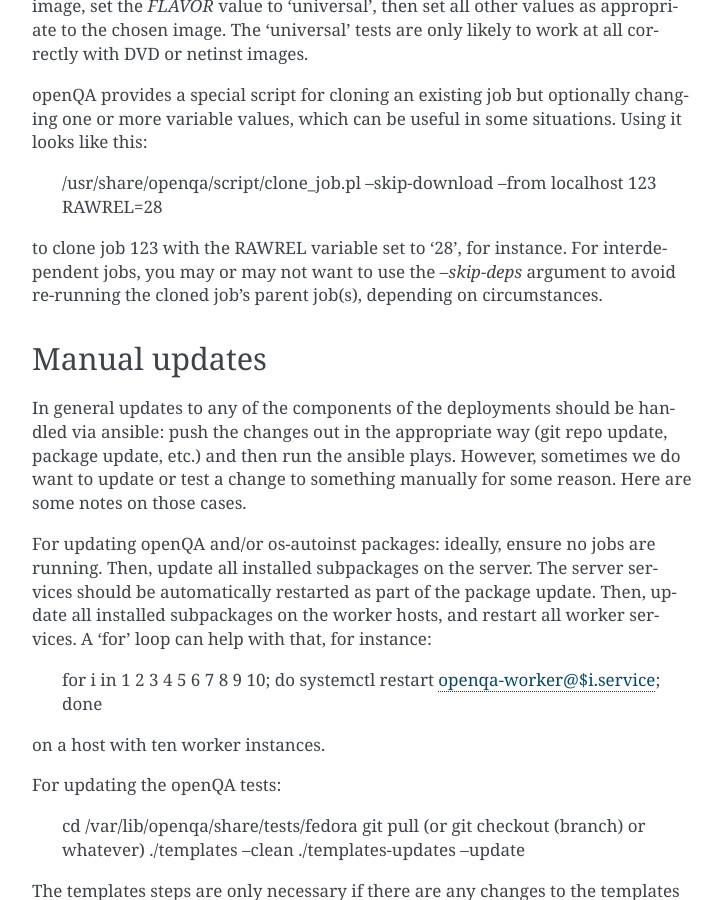
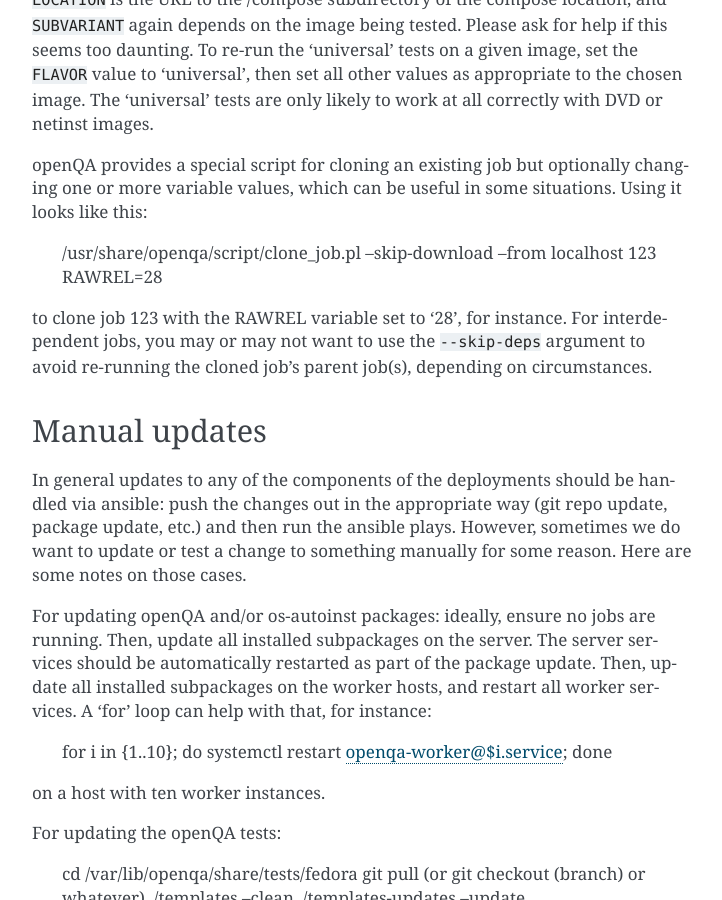
Before and after one commit to FrostyX/infra-docs, a Sphinx documentation site: the page built from docs/sysadmin-guide/sops/openqa.rst, in a window 1280 px wide and 900 px high, scrolled down 5001 px. Shown: the whole window, without its empty margins (388-1110 px from the left). Built offline with Sphinx 7.4.7, drawn with Linux system fonts in a browser that asks for light colours; some of the changed text lies outside the part shown.

Commit message:
openqa fixups from #77 review (double backticks, range)
Fix up a couple of issues @bowlofeggs noted in #77 (the PR that
added the openQA guide): double not single backticks, and use
{1..10} to simplify the range in a command for restarting the
workers.

Signed-off-by: Adam Williamson <awilliam@redhat.com>

```diff
--- a/docs/sysadmin-guide/sops/openqa.rst
+++ b/docs/sysadmin-guide/sops/openqa.rst
@@ -61,7 +61,7 @@
 
 It hosts an NFS share that contains the tests, the 'needles' (screenshots with metadata as JSON
 files that are used for screen matching), and test 'assets' like ISO files and disk images. The
-path is `/var/lib/openqa/share/factory`.
+path is ``/var/lib/openqa/share/factory``.
 
 In our deployment, the PostgreSQL database for each instance is hosted by the QA database server.
 Also, some paths on the server are themselves mounted as NFS shares from the infra storage server.
@@ -76,7 +76,7 @@
 
 The server systems run a fedmsg consumer for the purpose of automatically scheduling jobs in
 response to the appearance of new composes and critical path updates, and one for the purpose
-of reporting the results of completed jobs to ResultsDB and Wikitcms. These use the `fedmsg-hub`
+of reporting the results of completed jobs to ResultsDB and Wikitcms. These use the ``fedmsg-hub``
 system.
 
 
@@ -92,7 +92,7 @@
 should do and what response it should expect in terms of screen contents or serial console
 output. The server 'pushes' jobs to the worker instances over a websocket connection.
 
-Each worker host must mount the `/var/lib/openqa/share/factory` NFS share provided by the server.
+Each worker host must mount the ``/var/lib/openqa/share/factory`` NFS share provided by the server.
 If this share is not mounted, any jobs run will fail immediately due to expected asset and test
 files not being found.
 
@@ -119,7 +119,7 @@
 this does not happen, something is wrong, and manual inspection is needed.
 
 Our usual practice is to upgrade the openQA systems to new Fedora releases promptly as they
-appear, using `dnf system-upgrade`. This is done manually. We usually upgrade the staging instance
+appear, using ``dnf system-upgrade``. This is done manually. We usually upgrade the staging instance
 first and watch for problems for a week or two before upgrading production.
 
 
@@ -129,10 +129,10 @@
 The optimal approach to rebooting an entire openQA deployment is as follows:
 
 1. Wait until no jobs are running
-2. Stop all `openqa-*` services on the server, so no more will be queued
-3. Stop all `openqa-worker@` services on the worker hosts
+2. Stop all ``openqa-*`` services on the server, so no more will be queued
+3. Stop all ``openqa-worker@`` services on the worker hosts
 4. Reboot the server
-5. Check for failed services (`systemctl --failed`) and restart any that failed
+5. Check for failed services (``systemctl --failed``) and restart any that failed
 6. Once the server is fully functional, reboot the worker hosts
 7. Check for failed services and restart any that failed, particularly the NFS mount service
 
@@ -144,7 +144,7 @@
 being restarted.
 
 If only a worker host needs restarting, there is no need to restart the server too, but it is best
-to wait until no jobs are running on that host, and stop all `open-worker@` services on the host
+to wait until no jobs are running on that host, and stop all ``open-worker@`` services on the host
 before rebooting it.
 
 There are two ways to check if jobs are running and if so where. You can go to the web UI for
@@ -173,7 +173,7 @@
 cases of inter-dependent jobs correctly when restarting, but doesn't always manage to do it right;
 when it goes wrong, the best thing to do is usually to re-run all jobs for that medium.
 
-To run or re-run the full set of tests for a compose or update, you can use the `fedora-openqa`
+To run or re-run the full set of tests for a compose or update, you can use the ``fedora-openqa``
 CLI. To run or re-run tests for a compose, use:
 
     fedora-openqa compose -f (COMPOSE LOCATION)
@@ -182,14 +182,14 @@
 only work for Pungi-produced composes with the expected productmd-format metadata, and a couple
 of other quite special cases.
 
-The `-f` argument means 'force', and is necessary to re-run tests: usually, the scheduler will
-refuse to re-schedule tests that have already run, and `-f` overrides this.
+The ``-f`` argument means 'force', and is necessary to re-run tests: usually, the scheduler will
+refuse to re-schedule tests that have already run, and ``-f`` overrides this.
 
 To run or re-run tests for an update, use:
 
     fedora-openqa update -f (UPDATEID) (RELEASE)
 
-where (UPDATEID) is the update's ID - something like `FEDORA-2018-blahblah` - and (RELEASE) is the
+where (UPDATEID) is the update's ID - something like ``FEDORA-2018-blahblah`` - and (RELEASE) is the
 release for which the update is intended (27, 28, etc).
 
 To run or re-run only the tests for a specific medium (usually a single image file), you must use
@@ -197,17 +197,17 @@
 
     /usr/share/openqa/script/client isos post ISO=Fedora-Server-dvd-x86_64-Rawhide-20180108.n.0.iso DISTRI=fedora VERSION=Rawhide FLAVOR=Server-dvd-iso ARCH=x86_64 BUILD=Fedora-Rawhide-20180108.n.0 CURRREL=27 PREVREL=26 RAWREL=28 IMAGETYPE=dvd LOCATION=http://kojipkgs.fedoraproject.org/compose/rawhide/Fedora-Rawhide-20180108.n.0/compose SUBVARIANT=Server
 
-The `ISO` value is the filename of the image to test (it may not actually be an ISO), the `DISTRI`
-value is always 'fedora', the `VERSION` value should be the release number or 'Rawhide', the
-`FLAVOR` value depends on the image being tested (you can check the value from an existing test
-for the same or a similar ISO), the `ARCH` value is the arch of the image being tested, the `BUILD`
-value is the compose ID, `CURREL` should be the release number of the current Fedora release at
-the time the test is run, `PREVREL` should be one lower than `CURREL`, `RAWREL` should be the
-release number associated with Rawhide at the time the test is run, `IMAGETYPE` depends on the
-image being tested (again, check a similar test for the correct value), `LOCATION` is the URL to
-the /compose subdirectory of the compose location, and `SUBVARIANT` again depends on the image
+The ``ISO`` value is the filename of the image to test (it may not actually be an ISO), the ``DISTRI``
+value is always 'fedora', the ``VERSION`` value should be the release number or 'Rawhide', the
+``FLAVOR`` value depends on the image being tested (you can check the value from an existing test
+for the same or a similar ISO), the ``ARCH`` value is the arch of the image being tested, the ``BUILD``
+value is the compose ID, ``CURREL`` should be the release number of the current Fedora release at
+the time the test is run, ``PREVREL`` should be one lower than ``CURREL``, ``RAWREL`` should be the
+release number associated with Rawhide at the time the test is run, ``IMAGETYPE`` depends on the
+image being tested (again, check a similar test for the correct value), ``LOCATION`` is the URL to
+the /compose subdirectory of the compose location, and ``SUBVARIANT`` again depends on the image
 being tested. Please ask for help if this seems too daunting. To re-run the 'universal' tests on a
-given image, set the `FLAVOR` value to 'universal', then set all other values as appropriate to the
+given image, set the ``FLAVOR`` value to 'universal', then set all other values as appropriate to the
 chosen image. The 'universal' tests are only likely to work at all correctly with DVD or netinst
 images.
 
@@ -217,7 +217,7 @@
     /usr/share/openqa/script/clone_job.pl --skip-download --from localhost 123 RAWREL=28
 
 to clone job 123 with the RAWREL variable set to '28', for instance. For interdependent jobs, you
-may or may not want to use the `--skip-deps` argument to avoid re-running the cloned job's parent
+may or may not want to use the ``--skip-deps`` argument to avoid re-running the cloned job's parent
 job(s), depending on circumstances.
 
 
@@ -234,7 +234,7 @@
 part of the package update. Then, update all installed subpackages on the worker hosts, and restart
 all worker services. A 'for' loop can help with that, for instance:
 
-    for i in 1 2 3 4 5 6 7 8 9 10; do systemctl restart openqa-worker@$i.service; done
+    for i in {1..10}; do systemctl restart openqa-worker@$i.service; done
 
 on a host with ten worker instances.
 
@@ -268,7 +268,7 @@
 Just about all useful logging information for all aspects of openQA and the scheduling and
 report tools is logged to the journal, except that the Apache server logs may be of interest
 in debugging issues related to accessing the web UI or websockets server. To get more detailed
-logging from openQA components, change the logging level in `/etc/openqa/openqa.ini` from
+logging from openQA components, change the logging level in ``/etc/openqa/openqa.ini`` from
 'info' to 'debug' and restart the relevant services. Any run of the Ansible plays will reset
 this back to 'info'.
 
@@ -282,15 +282,15 @@
 =====================================
 
 Some of the hard disk image file 'assets' used by the openQA tests are created by a tool called
-`createhdds`, which is checked out of a git repo to `/root/createhdds` on the servers and also
-on some guests. This tool uses `virt-install` and the Python bindings for `libguestfs` to create
+``createhdds``, which is checked out of a git repo to ``/root/createhdds`` on the servers and also
+on some guests. This tool uses ``virt-install`` and the Python bindings for ``libguestfs`` to create
 various hard disk images the tests need to run. It is usually run in two different ways. The
 ansible plays run it in a mode where it will only create expected images that are entirely
 missing: this is mainly meant to facilitate initial deployment. The plays also install a file
-to `/etc/cron.daily` causing it to be run daily in a mode where it will also recreate images that
+to ``/etc/cron.daily`` causing it to be run daily in a mode where it will also recreate images that
 are 'too old' (the age-out conditions for images are part of the tool itself).
 
-This process isn't 100% reliable; `virt-install` can sometimes fail, either just quasi-randomly
+This process isn't 100% reliable; ``virt-install`` can sometimes fail, either just quasi-randomly
 or every time, in which case the cause of the failure needs to be figured out and fixed so the
 affected image can be (re-)built.
 
@@ -303,20 +303,20 @@
 Compose check reports (check-compose)
 =====================================
 
-An additional ansible role runs on each openQA server, called `check-compose`. This role installs
-a tool (also called `check-compose`) and an associated fedmsg consumer. The consumer kicks in
-when all openQA tests for any compose finish, and uses the `check-compose` tool to send out an
+An additional ansible role runs on each openQA server, called ``check-compose``. This role installs
+a tool (also called ``check-compose``) and an associated fedmsg consumer. The consumer kicks in
+when all openQA tests for any compose finish, and uses the ``check-compose`` tool to send out an
 email report summarizing the results of the tests (well, the production server sends out emails,
 the staging server just logs the contents of the report). This role isn't really a part of openQA
 proper, but is run on the openQA servers as it seems like as good a place as any to do it. As
 with all other fedmsg consumers, if making manual changes or updates to the components, remember
-to restart `fedmsg-hub` service afterwards.
+to restart ``fedmsg-hub`` service afterwards.
 
 
 Autocloud ResultsDB forwarder (autocloudreporter)
 =================================================
 
-An ansible role called `autocloudreporter` also runs on the openQA production server. This has
+An ansible role called ``autocloudreporter`` also runs on the openQA production server. This has
 nothing to do with openQA at all, but is run there for convenience. This role deploys a fedmsg
 consumer that listens for fedmsgs indicating that Autocloud (a separate automated test system
 which tests cloud images) has completed a test run, then forwards those results to ResultsDB.
```
